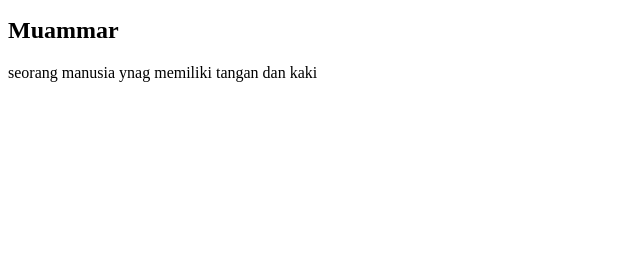
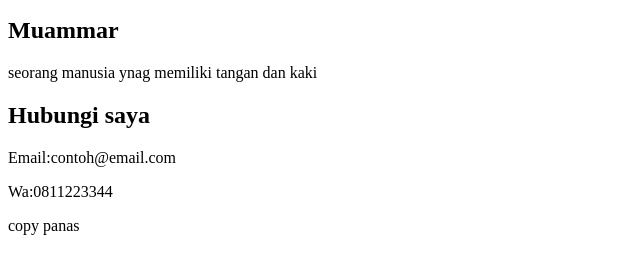
Before and after one commit to amarSans/Laporan5, a plain HTML site: page index.html in a window 1280 px wide. Shown: the part 101-374 px from the top of the page, without its empty margins (0-640 px from the left). Drawn offline with Linux system fonts and the light colour scheme.

Commit message:
menambahkan kelas kontak

```diff
--- a/index.html
+++ b/index.html
@@ -14,6 +14,12 @@
         <h2>Muammar</h2>
         <p>seorang manusia ynag memiliki tangan dan kaki</p>
     </section>
+    <section class="kontak">
+        <h2>Hubungi saya</h2>
+        <p>Email:contoh@email.com</p>
+        <p>Wa:0811223344</p>
+    </section>
+    <footer><p>copy panas</p></footer>
 
 </body>
 </html>
```
